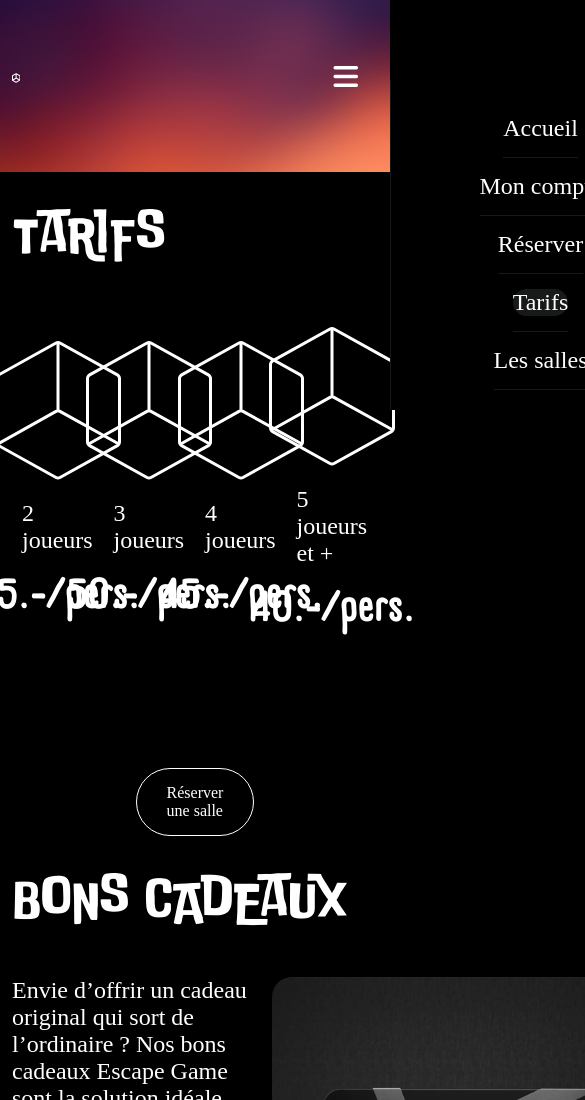
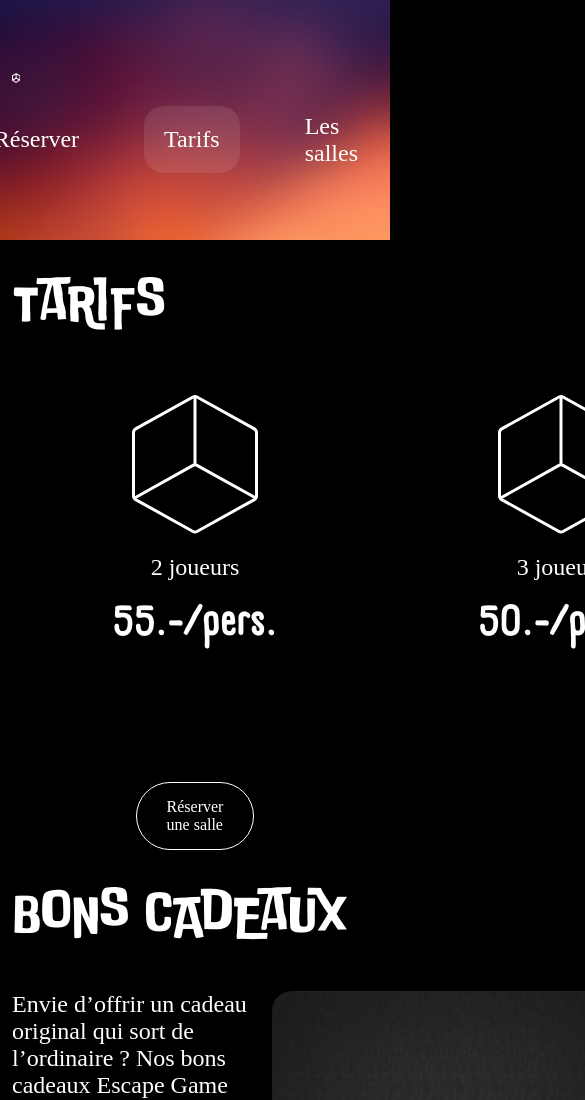
Before and after one commit to CharlineRime/Lock_escape_game, a website built with Parcel: page src/tarifs.html in a window 390 px wide. Shown: the top 1100 px of the page, 585 px wide, since content can reach past the window. Built offline with nearby package versions, Linux system fonts and the light colour scheme; a web font is replaced by a local one.

Commit message:
tests responsive

```diff
--- a/src/js/main.js
+++ b/src/js/main.js
@@ -64,34 +64,6 @@ if (canvas && window.innerWidth > 768) {
     },
     { capture: true, passive: false },
   );
-}
-
-// Burger menu functionality
-const burgerBtn = document.getElementById("burgerBtn");
-const headerNav = document.getElementById("headerNav");
-
-if (burgerBtn && headerNav) {
-  burgerBtn.addEventListener("click", () => {
-    headerNav.classList.toggle("active");
-  });
-
-  // Close menu when a link is clicked
-  const navLinks = headerNav.querySelectorAll("a");
-  navLinks.forEach((link) => {
-    link.addEventListener("click", () => {
-      headerNav.classList.remove("active");
-    });
-  });
-
-  // Close menu when clicking outside
-  document.addEventListener("click", (e) => {
-    if (
-      !e.target.closest(".burger-menu-btn") &&
-      !e.target.closest(".header-nav")
-    ) {
-      headerNav.classList.remove("active");
-    }
-  });
 }
 
 // Player counter functionality
--- a/src/scss/modules/_header.scss
+++ b/src/scss/modules/_header.scss
@@ -6,60 +6,12 @@
   width: 100%;
 }
 
-.burger-menu-btn {
-  display: none;
-  background: none;
-  border: none;
-  color: var(--white);
-  font-size: 28px;
-  cursor: pointer;
-  padding: 0 20px;
-  z-index: 1001;
-  transition: color 0.3s ease;
-
-  &:hover {
-    color: var(--accent);
-  }
-
-  @media (max-width: 768px) {
-    display: block;
-  }
-}
-
 .header-nav {
   display: flex;
   height: 8vh;
   gap: 45px;
   justify-content: flex-end;
   align-items: center;
-
-  @media (max-width: 768px) {
-    position: fixed;
-    top: 80px;
-    right: -300px;
-    flex-direction: column;
-    width: 300px;
-    height: auto;
-    background-color: var(--black);
-    gap: 0;
-    padding: 20px;
-    transition: right 0.3s ease;
-    z-index: 1000;
-    border-left: 1px solid var(--zone);
-
-    li {
-      padding: 15px 0;
-      border-bottom: 1px solid var(--zone);
-
-      a {
-        padding: 0;
-      }
-    }
-
-    &.active {
-      right: 0;
-    }
-  }
 }
 
 .header-active {
--- a/src/tarifs.html
+++ b/src/tarifs.html
@@ -87,7 +87,7 @@
       </div>
       <div class="row">
         <div class="reservation-room tarifs-room">
-          <div class="col-3">
+          <div class="col-12 col-sm-6 col-md-3">
             <div class="reservation-card">
               <svg
                 xmlns="http://www.w3.org/2000/svg"
@@ -115,7 +115,7 @@
               <h2>55.-/pers.</h2>
             </div>
           </div>
-          <div class="col-3">
+          <div class="col-12 col-sm-6 col-md-3">
             <div class="reservation-card">
               <svg
                 xmlns="http://www.w3.org/2000/svg"
@@ -143,7 +143,7 @@
               <h2>50.-/pers.</h2>
             </div>
           </div>
-          <div class="col-3">
+          <div class="col-12 col-sm-6 col-md-3">
             <div class="reservation-card">
               <svg
                 xmlns="http://www.w3.org/2000/svg"
@@ -171,7 +171,7 @@
               <h2>45.-/pers.</h2>
             </div>
           </div>
-          <div class="col-3">
+          <div class="col-12 col-sm-6 col-md-3">
             <div class="reservation-card">
               <svg
                 xmlns="http://www.w3.org/2000/svg"
@@ -202,7 +202,7 @@
         </div>
       </div>
       <div class="row">
-        <div class="col-4 offset-4 tarifs-btn-center">
+        <div class="col-4 offset-4 col-sm-12 tarifs-btn-center">
           <a href="reservation.html" class="escape-btn">
             <span>Réserver une salle</span>
           </a>
@@ -217,7 +217,7 @@
         </div>
       </div>
       <div class="row">
-        <div class="col-8">
+        <div class="col-8 col-sm-12">
           <div class="tarifs-text tarifs-page-text">
             <p>
               Envie d’offrir un cadeau original qui sort de l’ordinaire ? Nos
```
Also changed, not shown: src/index.html (+0 -3 lines).
